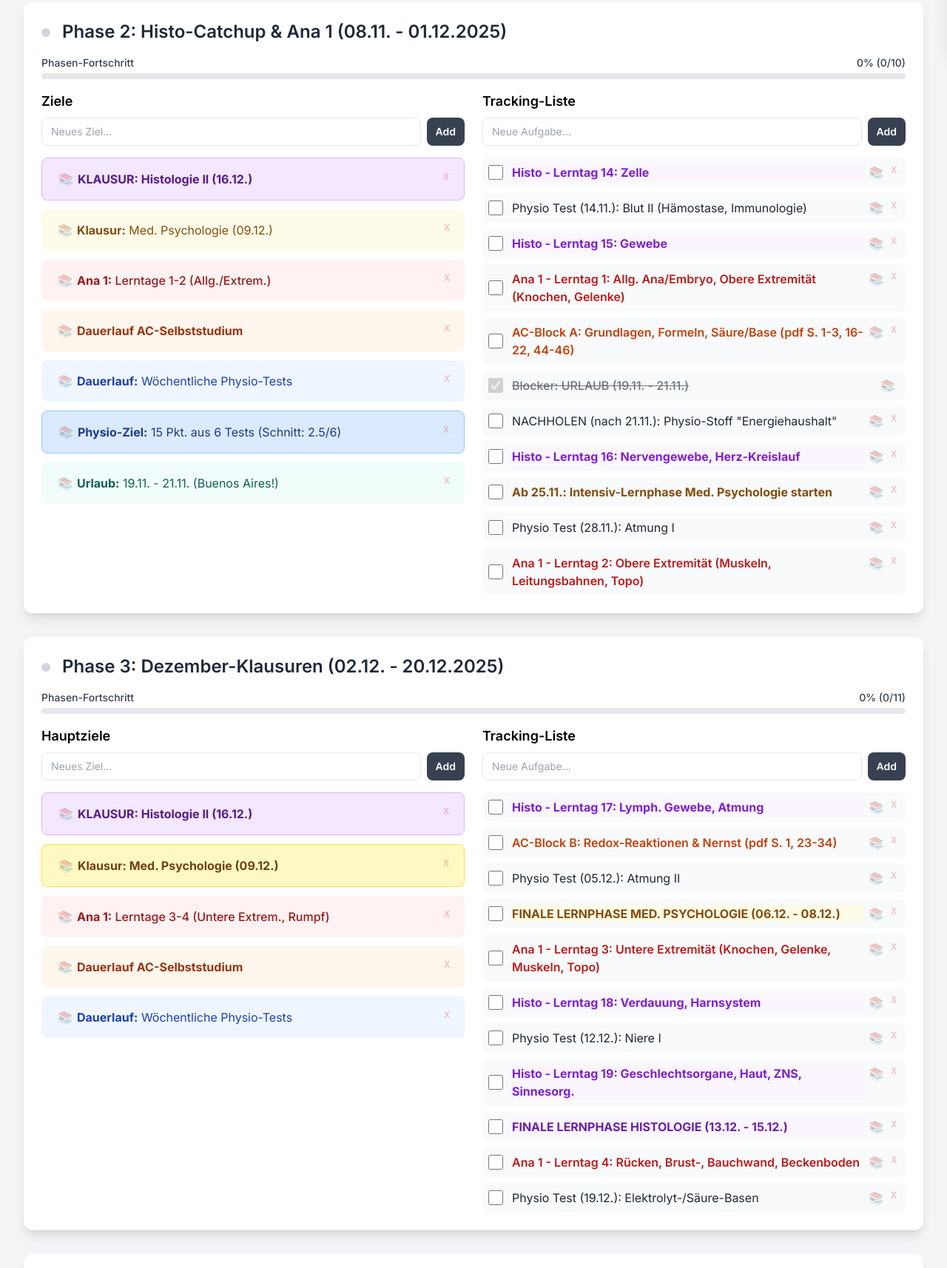
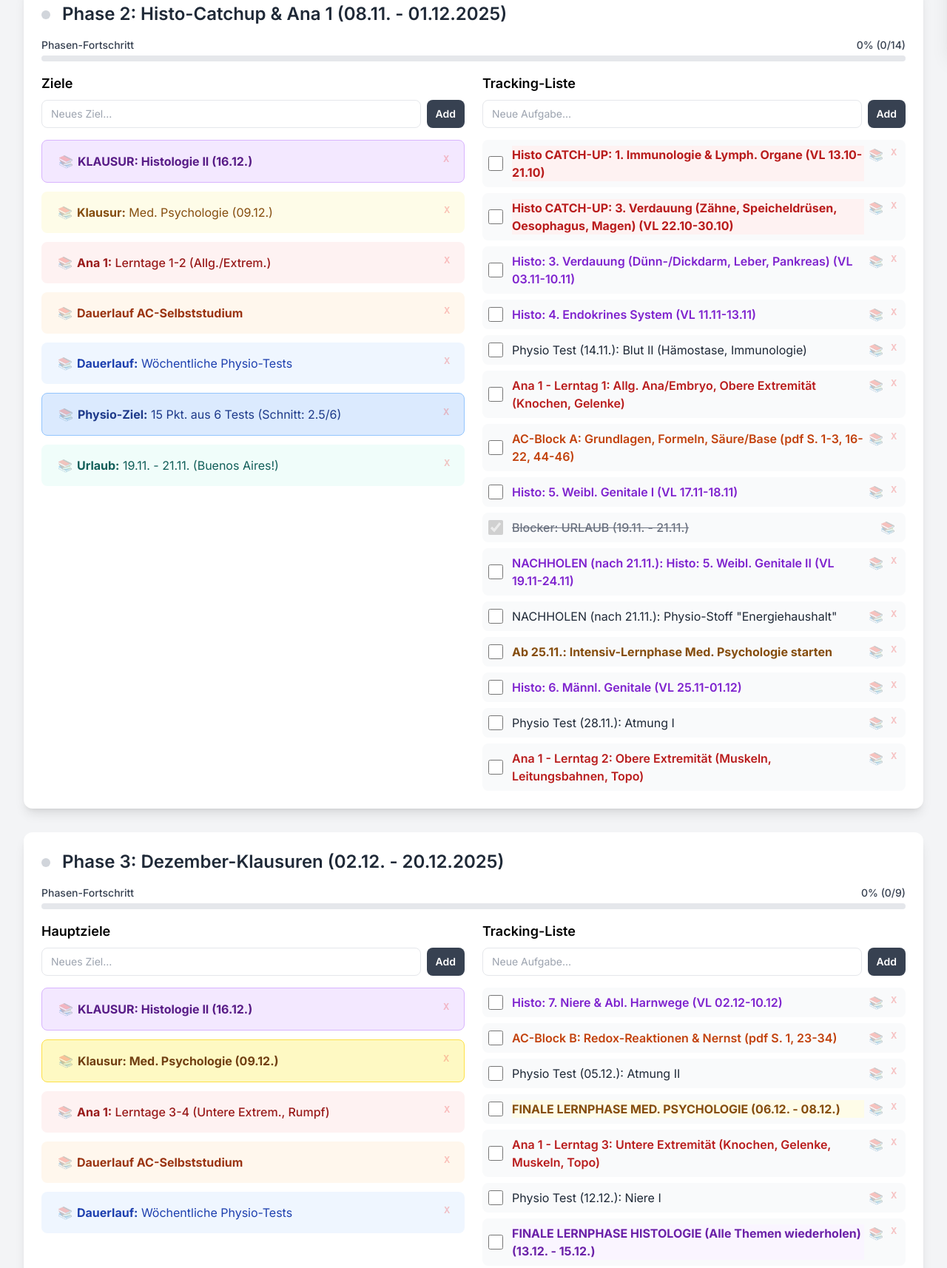
Before and after one commit to 0xbaer/Med-Lernplan-WS-25-26, a plain HTML site: page index.html in a window 1280 px wide. Shown: the part 733-2447 px from the top of the page at 74% size. Drawn offline with nearby package versions, Linux system fonts and the light colour scheme.

Commit message:
Update index.html
chaing straa

```diff
--- a/index.html
+++ b/index.html
@@ -3,7 +3,7 @@
 <head>
     <meta charset="UTF-8">
     <meta name="viewport" content="width=device-width, initial-scale=1.0">
-    <title>Mein Medi-Lernplan WS 25/26 (V18 - Endspurt-Integration)</title>
+    <title>Mein Medi-Lernplan WS 25/26 (V19 - Histo II Topics)</title>
     <script src="https://cdn.tailwindcss.com"></script>
     <link href="https://fonts.googleapis.com/css2?family=Inter:wght@400;500;600;700&display=swap" rel="stylesheet">
     <style>
@@ -177,8 +177,8 @@
         <header class="mb-8">
             <div class="flex flex-col md:flex-row justify-between items-start md:items-center">
                 <div>
-                    <h1 class="text-3xl md:text-4xl font-bold text-gray-900 mb-2">Dein Med-Lernplan WS 25/26 (V18)</h1>
-                    <p class="text-lg text-gray-600">Integriert mit Endspurt-Lerntagen.</p>
+                    <h1 class="text-3xl md:text-4xl font-bold text-gray-900 mb-2">Dein Med-Lernplan WS 25/26 (V19)</h1>
+                    <p class="text-lg text-gray-600">Integriert mit Histo II Vorlesungsplan.</p>
                 </div>
                 <div class="text-left md:text-right mt-4 md:mt-0 flex items-center">
                     <div class="mr-6">
@@ -469,13 +469,13 @@
         </div>
     </div>
 
-    <!-- Lokales Speicher-Skript (V18 - Endspurt-Integration) -->
+    <!-- Lokales Speicher-Skript (V19 - Histo II Topics) -->
     <script type="module">
 
         // --- Globale Variablen ---
         let debounceTimer; // Für verzögertes Speichern
         const statusElement = document.getElementById('save-status');
-        const LOCAL_STORAGE_KEY = 'meinMedizinLernplan_V18'; // Neuer Key für V18
+        const LOCAL_STORAGE_KEY = 'meinMedizinLernplan_V19'; // Neuer Key für V19
         const planContainer = document.getElementById('plan-container');
         const currentDateElement = document.getElementById('current-date');
         const globalProgressBar = document.getElementById('progress-bar');
@@ -488,8 +488,8 @@
         const closeBtn = document.getElementById('close-menu-btn');
 
         // Simuliertes heutiges Datum für Tests (z.B. '2025-11-06T12:00:00')
-        // const now = new Date('2025-11-06T12:00:00'); // Test: Phase 1 aktiv
-        const now = new Date(); // Echtes Datum verwenden
+        const now = new Date('2025-11-06T12:00:00'); // Test: Phase 1 aktiv
+        // const now = new Date(); // Echtes Datum verwenden
         // const now = new Date('2025-12-10T12:00:00'); // Test: Phase 3 aktiv
 
         // --- Phasen-Zeit-Metadaten (6-Phasen-Struktur) ---
@@ -502,7 +502,7 @@
             phase6: { startDate: new Date('2026-02-08'), endDate: new Date('2026-04-30T23:59:59') }
         };
 
-        // --- Standard-Datenstruktur (V18 - 6-Phasen-Struktur mit Endspurt-Tasks) ---
+        // --- Standard-Datenstruktur (V19 - 6-Phasen-Struktur mit Histo II Topics) ---
         const defaultData = {
             phase1: { // Bis 07.11.
                 goals: [
@@ -513,7 +513,7 @@
                     { id: 'task1-2', text: 'Physio-Seminar WS 4: "Erythrozyten & Anämien" verstehen', checked: false, style: '' },
                     { id: 'task1-3', text: 'Physio-Seminar WS 4: "Blutgruppen" wiederholen', checked: false, style: '' },
                     { id: 'task1-4', text: 'AC-Selbststudium: PDF sichten & Lernplan-Blöcke verstehen', checked: false, style: 'font-semibold text-orange-700' },
-                    { id: 'task-histo-start', text: 'Histo-Notfallplan: Unterlagen sichten & Histo Skript "Lerntag 14: Zelle" beginnen', checked: false, style: 'font-semibold text-purple-700' }
+                    { id: 'task-histo-start', text: 'Histo: Vorlesung 06.11. (Leber II) besuchen/nacharbeiten', checked: false, style: 'font-semibold text-purple-700' }
                 ]
             },
             phase2: { // 08.11. - 01.12.
@@ -527,15 +527,19 @@
                     { id: 'goal2-6', text: '<strong>Urlaub:</strong> 19.11. - 21.11. (Buenos Aires!)', style: 'p-4 bg-teal-50 rounded-lg text-teal-800' }
                 ],
                 tasks: [
-                    { id: 'task-histo-14', text: 'Histo - Lerntag 14: Zelle', checked: false, style: 'font-bold text-purple-700 bg-purple-50' },
+                    { id: 'task-histo-catchup-1', text: 'Histo CATCH-UP: 1. Immunologie & Lymph. Organe (VL 13.10-21.10)', checked: false, style: 'font-bold text-red-700 bg-red-50' },
+                    { id: 'task-histo-catchup-2', text: 'Histo CATCH-UP: 3. Verdauung (Zähne, Speicheldrüsen, Oesophagus, Magen) (VL 22.10-30.10)', checked: false, style: 'font-bold text-red-700 bg-red-50' },
+                    { id: 'task-histo-current-1', text: 'Histo: 3. Verdauung (Dünn-/Dickdarm, Leber, Pankreas) (VL 03.11-10.11)', checked: false, style: 'font-semibold text-purple-700' },
+                    { id: 'task-histo-current-2', text: 'Histo: 4. Endokrines System (VL 11.11-13.11)', checked: false, style: 'font-semibold text-purple-700' },
                     { id: 'task2-3', text: 'Physio Test (14.11.): Blut II (Hämostase, Immunologie)', checked: false, style: '' },
-                    { id: 'task-histo-15', text: 'Histo - Lerntag 15: Gewebe', checked: false, style: 'font-bold text-purple-700 bg-purple-50' },
                     { id: 'task-ana-1', text: 'Ana 1 - Lerntag 1: Allg. Ana/Embryo, Obere Extremität (Knochen, Gelenke)', checked: false, style: 'font-semibold text-red-700' },
                     { id: 'task-ac-1', text: 'AC-Block A: Grundlagen, Formeln, Säure/Base (pdf S. 1-3, 16-22, 44-46)', checked: false, style: 'font-semibold text-orange-700' },
+                    { id: 'task-histo-current-3', text: 'Histo: 5. Weibl. Genitale I (VL 17.11-18.11)', checked: false, style: 'font-semibold text-purple-700' },
                     { id: 'task-vacation', text: 'Blocker: URLAUB (19.11. - 21.11.)', checked: true, disabled: true, style: 'text-teal-700 font-medium' },
+                    { id: 'task-histo-catchup-3', text: 'NACHHOLEN (nach 21.11.): Histo: 5. Weibl. Genitale II (VL 19.11-24.11)', checked: false, style: 'font-semibold text-purple-700' },
                     { id: 'task2-4', text: 'NACHHOLEN (nach 21.11.): Physio-Stoff "Energiehaushalt"', checked: false, style: '' },
-                    { id: 'task-histo-16', text: 'Histo - Lerntag 16: Nervengewebe, Herz-Kreislauf', checked: false, style: 'font-bold text-purple-700 bg-purple-50' },
                     { id: 'task2-6', text: 'Ab 25.11.: Intensiv-Lernphase Med. Psychologie starten', checked: false, style: 'font-bold text-yellow-800' },
+                    { id: 'task-histo-current-4', text: 'Histo: 6. Männl. Genitale (VL 25.11-01.12)', checked: false, style: 'font-semibold text-purple-700' },
                     { id: 'task2-7', text: 'Physio Test (28.11.): Atmung I', checked: false, style: '' },
                     { id: 'task-ana-2', text: 'Ana 1 - Lerntag 2: Obere Extremität (Muskeln, Leitungsbahnen, Topo)', checked: false, style: 'font-semibold text-red-700' }
                 ]
@@ -549,15 +553,13 @@
                     { id: 'goal3-3', text: '<strong>Dauerlauf:</strong> Wöchentliche Physio-Tests', style: 'p-4 bg-blue-50 rounded-lg text-blue-800' }
                 ],
                 tasks: [
-                    { id: 'task-histo-17', text: 'Histo - Lerntag 17: Lymph. Gewebe, Atmung', checked: false, style: 'font-bold text-purple-700 bg-purple-50' },
+                    { id: 'task-histo-current-5', text: 'Histo: 7. Niere & Abl. Harnwege (VL 02.12-10.12)', checked: false, style: 'font-semibold text-purple-700' },
                     { id: 'task-ac-2', text: 'AC-Block B: Redox-Reaktionen & Nernst (pdf S. 1, 23-34)', checked: false, style: 'font-semibold text-orange-700' },
                     { id: 'task3-8', text: 'Physio Test (05.12.): Atmung II', checked: false, style: '' },
                     { id: 'task-psycho-final', text: 'FINALE LERNPHASE MED. PSYCHOLOGIE (06.12. - 08.12.)', checked: false, style: 'font-bold text-yellow-800 bg-yellow-50' },
                     { id: 'task-ana-3', text: 'Ana 1 - Lerntag 3: Untere Extremität (Knochen, Gelenke, Muskeln, Topo)', checked: false, style: 'font-semibold text-red-700' },
-                    { id: 'task-histo-18', text: 'Histo - Lerntag 18: Verdauung, Harnsystem', checked: false, style: 'font-bold text-purple-700 bg-purple-50' },
                     { id: 'task3-9', text: 'Physio Test (12.12.): Niere I', checked: false, style: '' },
-                    { id: 'task-histo-19', text: 'Histo - Lerntag 19: Geschlechtsorgane, Haut, ZNS, Sinnesorg.', checked: false, style: 'font-bold text-purple-700 bg-purple-50' },
-                    { id: 'task-histo-final', text: 'FINALE LERNPHASE HISTOLOGIE (13.12. - 15.12.)', checked: false, style: 'font-bold text-purple-800 bg-purple-50' },
+                    { id: 'task-histo-final', text: 'FINALE LERNPHASE HISTOLOGIE (Alle Themen wiederholen) (13.12. - 15.12.)', checked: false, style: 'font-bold text-purple-800 bg-purple-50' },
                     { id: 'task-ana-4', text: 'Ana 1 - Lerntag 4: Rücken, Brust-, Bauchwand, Beckenboden', checked: false, style: 'font-semibold text-red-700' },
                     { id: 'task3-11', text: 'Physio Test (19.12.): Elektrolyt-/Säure-Basen', checked: false, style: '' }
                 ]
@@ -586,7 +588,6 @@
             },
             phase5: { // 21.01. - 07.02.
                 goals: [
-                    { id: 'goal-histo-retry', text: '<strong>Evtl. Histo-Nachklausur:</strong> 02.02.2026', style: 'p-4 bg-purple-50 rounded-lg text-purple-800' },
                     { id: 'goal5-1', text: '<strong>Biochemie:</strong> 04.02.2026 (9:00)', style: 'p-4 bg-gray-50 rounded-lg text-gray-800' },
                     { id: 'goal5-2', text: '<strong>Terminologie:</strong> 04.02.2026 (11:00)', style: 'p-4 bg-gray-50 rounded-lg text-gray-800' },
                     { id: 'goal5-3', text: '<strong>Biologie:</strong> 06.02.2026 (12:00)', style: 'p-4 bg-gray-50 rounded-lg text-gray-800' },
@@ -604,12 +605,14 @@
             },
             phase6: { // 08.02. - 30.04.
                 goals: [
+                    { id: 'goal-histo-retry', text: '<strong>Histo-Nachklausur:</strong> 02.02.2026 (falls nötig)', style: 'p-4 bg-purple-50 rounded-lg text-purple-800' },
                     { id: 'goal6-1', text: '<strong>Physiologie Praktikum:</strong> 11.03. - 02.04.2026', style: 'p-4 bg-blue-50 rounded-lg text-blue-800' },
                     { id: 'goal6-2', text: '<strong>Klausur Physiologie:</strong> 09.04.2026', style: 'p-4 bg-blue-50 rounded-lg text-blue-800 font-medium' },
                     { id: 'goal6-3', text: '<strong>Klausur Chemie (OC):</strong> April 2026 (TBD)', style: 'p-4 bg-yellow-50 rounded-lg text-yellow-800' }
                 ],
                 tasks: [
                     { id: 'task6-1', text: 'Nach Feb-Klausuren: Pause machen!', checked: false, style: '' },
+                    { id: 'task-histo-retry', text: 'Histo: Ggf. Nachklausur (02.02.26) vorbereiten', checked: false, style: 'font-semibold text-purple-700' },
                     { id: 'task6-2', text: 'Ab Ende Feb.: Physiologie-Stoff der Wochentests reaktivieren', checked: false, style: '' },
                     { id: 'task6-3', text: 'Physiologie-Praktikum (März) intensiv nutzen', checked: false, style: '' },
                     { id: 'task6-4', text: 'Lernplan für OC-Klausur erstellen', checked: false, style: '' }
```
